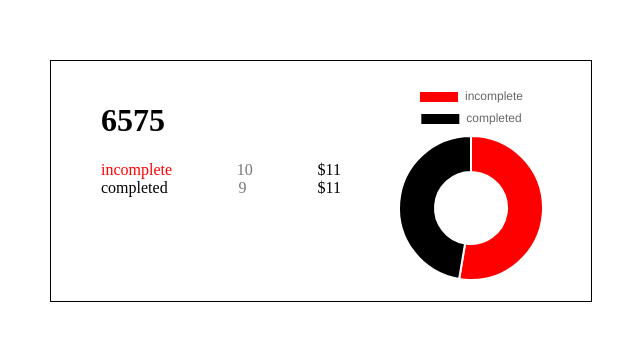
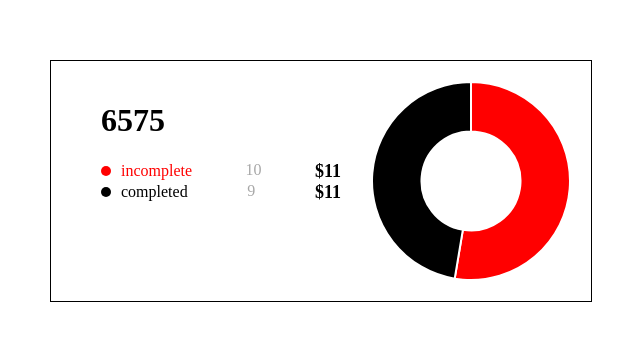
Before and after one commit to ngocdai162/fullCalendar-demo, a React (Create React App) app: page / in a window 1280 px wide. Shown: the part 227-568 px from the top of the page, without its empty margins (327-967 px from the left). Built offline with nearby package versions, Linux system fonts and the light colour scheme.

Commit message:
update render fc + dounghChart component

```diff
--- a/src/component/doughnutChart/DoughnutChart.js
+++ b/src/component/doughnutChart/DoughnutChart.js
@@ -8,15 +8,14 @@ export const DoughnutChart = ({config}) => {
     const chartCanva = useRef(null);
 
     useEffect(()=> {
-        if(chartRef) {
-          if(chartCanva.current != null) {
-            chartCanva.current.destroy();
-          }
-          chartCanva.current= new Chart(
-            chartRef.current, config
-          );
-        }
-    },[chartRef])
+      if(chartCanva.current != null) {
+        chartCanva.current.destroy();
+      }
+      chartCanva.current= new Chart(
+        chartRef.current,
+          config,
+      );
+    },[])
 
     return(
         <div className='doughnut-chart'>
--- a/src/component/jobsCharts/JobsChart.js
+++ b/src/component/jobsCharts/JobsChart.js
@@ -8,52 +8,67 @@ export const JobsChart = ()=> {
     const configRef = useRef(null);
 
     const getConfig = () => {
-      let temp  = {
+      let jobsInputConfig  = {
         status :[],
         percent : [],
         color: []
       }
       jobsData.forEach(item => {
-        temp.status.push(item.status);
-        temp.percent.push(item.percent);
-        temp.color.push(item.color);
+        jobsInputConfig.status.push(item.status);
+        jobsInputConfig.percent.push(item.percent);
+        jobsInputConfig.color.push(item.color);
       });
-
       return  {
         type: 'doughnut',
         data: {
-          labels: temp.status,
+          labels: jobsInputConfig.status,
           datasets: [
             {
               label: 'Chart',
-              data: temp.percent,
-              backgroundColor: temp.color
+              data: jobsInputConfig.percent,
+              backgroundColor: jobsInputConfig.color
             }
-          ]
+          ],
+          option : { legend: {
+            display: false
+         },}
+        },
+        options: {
+          plugins: {
+              legend: {
+                  display: false
+              }
+          }
         }
       }
     }
+
     configRef.current = getConfig();
 
-    const renderInfo = (info) => {
-      const {status, percent, value, color} =  info;
-      return (
+    const renderFc = () => {
+      return jobsData.map(({color, status, percent, value}, index) => {
+        return (
           <div className="info-block">
-            <span style={{color: color}}>{status}</span>
+            <div className="info-status">
+              <div style={{backgroundColor: color}} className="circle-block"/>
+              <span style={{color: color}}>{status}</span>
+            </div>
             <span className="percent-info">{percent}</span>
             <span className="value-info">{value}</span>
           </div>
-      )
+        )
+      })
     }
+
 
     return (
         <div className='jobs-chart'>
           <div className='jobs-chart__info'>
             <h1>{total}</h1>
-            {jobsData.map((item, index) => renderInfo(item))}
+            {renderFc()}
           </div>
           <div className='jobs-chart__draw'>
-            <DoughnutChart config={ configRef.current}/>
+            <DoughnutChart config = {configRef.current}/>
           </div>
         </div>
 
--- a/src/component/jobsCharts/chartStyle.css
+++ b/src/component/jobsCharts/chartStyle.css
@@ -20,10 +20,26 @@
     display: flex;
     justify-content: space-between;
 }
+
+.info-status {
+    display: flex;
+    align-items: center;
+}
+
+
+.circle-block {
+    width: 10px;
+    height: 10px;
+    border-radius:  50%;
+    margin-right :  10px;
+}
+
 .percent-info {
-    color:  #777;
+    color:  #a7a7a7;
 }
 
 .value-info {
+    font-size: 18px;
+    font-weight: 600;
     color : #000;
 }
```
